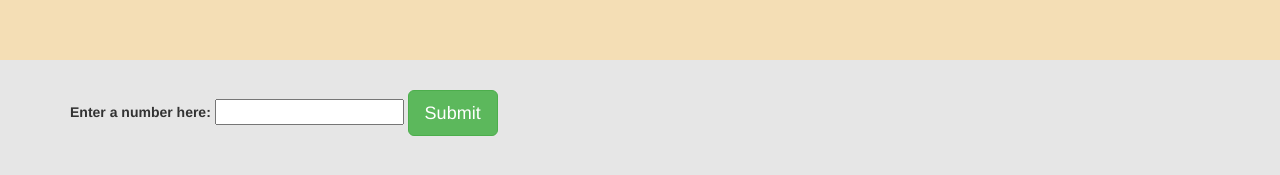
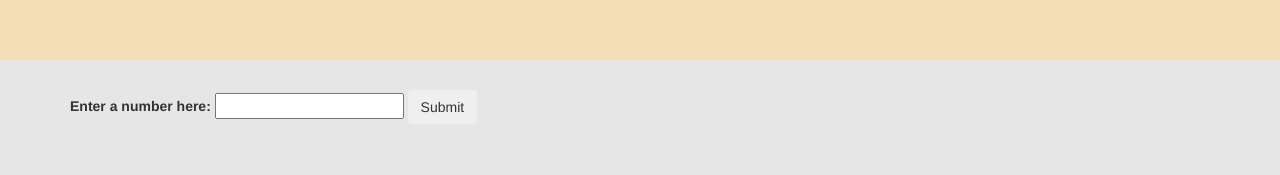
Before and after one commit to jacobhefley/pingpong, a plain HTML site: page index.html in a window 1280 px wide. Shown: the part 263-438 px from the top of the page. Drawn offline with Linux system fonts and the light colour scheme.

Commit message:
final submit

```diff
--- a/index.html
+++ b/index.html
@@ -23,7 +23,7 @@
 	  			<div class="form-group" id="initial">
 		  			<label>Enter a number here:</label>
 		  			<input type="text" id="sentance"></input>
-		  			<button class="btn btn-lg btn-success" id="submit">Submit</button>
+		  			<button class="btn btn-large btn-inverse" type="button" id="submit">Submit</button>
 	  			</div>
 	  		</form>
 	  		<ul id="list"></ul>
```
Also changed, not shown: 1 other file.
